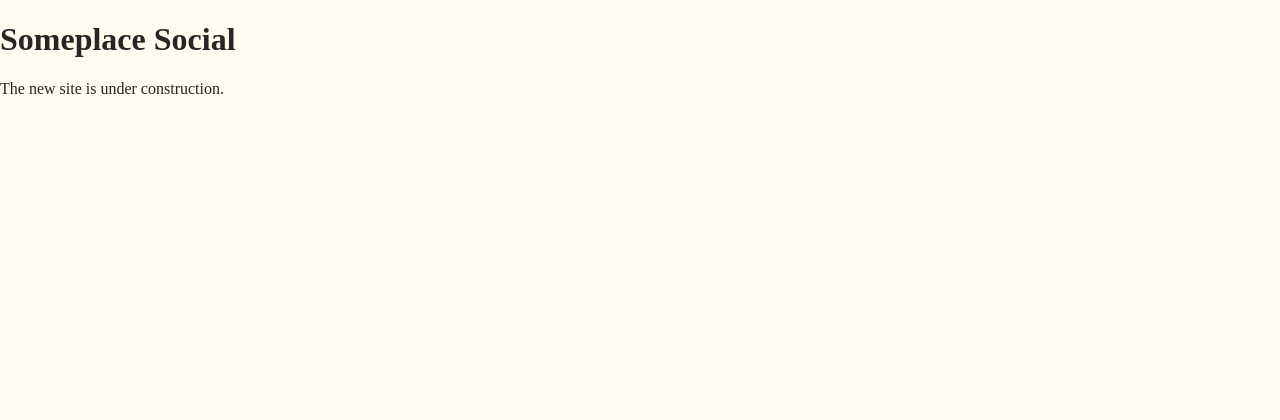
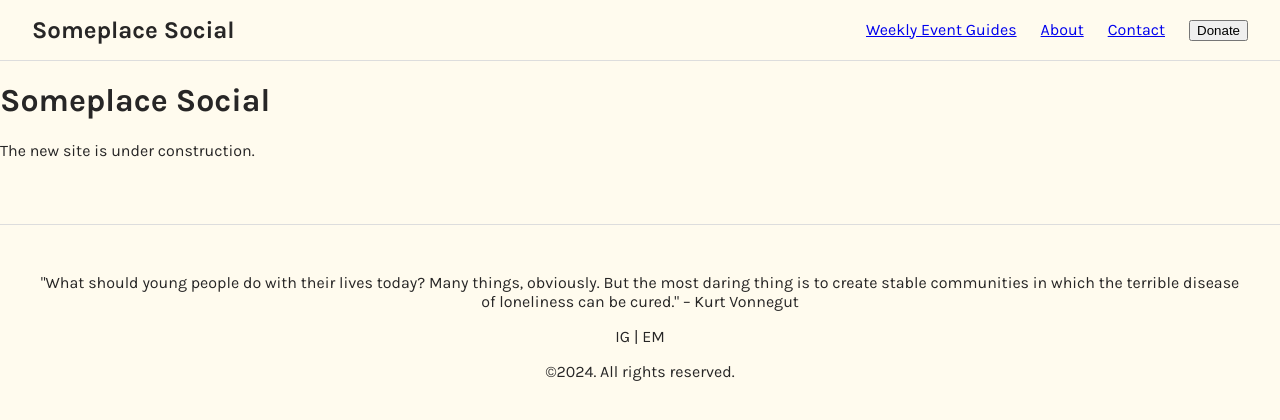
Before and after one commit to someplace-social/someplace_social, a Next.js app: page / in a window 1280 px wide. Shown: the top 420 px of the page. Built offline with nearby package versions, Linux system fonts and the light colour scheme.

Commit message:
feat: Add Karla font and create global Header and Footer components

```diff
--- /dev/null
+++ b/app/components/Footer.tsx
@@ -0,0 +1,19 @@
+const footerStyles: React.CSSProperties = {
+  textAlign: 'center',
+  padding: '2rem',
+  marginTop: '4rem',
+  borderTop: '1px solid #ddd',
+};
+
+export default function Footer() {
+  return (
+    <footer style={footerStyles}>
+      <p>"What should young people do with their lives today? Many things, obviously. But the most daring thing is to create stable communities in which the terrible disease of loneliness can be cured." – Kurt Vonnegut</p>
+      <div>
+        {/* Placeholder for social icons */}
+        <span>IG</span> | <span>EM</span>
+      </div>
+      <p>©2024. All rights reserved.</p>
+    </footer>
+  );
+}
--- /dev/null
+++ b/app/components/Header.tsx
@@ -0,0 +1,32 @@
+import Link from 'next/link';
+
+const headerStyles: React.CSSProperties = {
+  display: 'flex',
+  justifyContent: 'space-between',
+  alignItems: 'center',
+  padding: '1rem 2rem',
+  borderBottom: '1px solid #ddd',
+};
+
+const navStyles: React.CSSProperties = {
+  display: 'flex',
+  gap: '1.5rem',
+};
+
+export default function Header() {
+  return (
+    <header style={headerStyles}>
+      <div>
+        <Link href="/" style={{ textDecoration: 'none', color: 'inherit', fontWeight: 'bold', fontSize: '1.5rem' }}>
+          Someplace Social
+        </Link>
+      </div>
+      <nav style={navStyles}>
+        <Link href="/medellin">Weekly Event Guides</Link>
+        <Link href="/about">About</Link>
+        <Link href="/contact">Contact</Link>
+        <button>Donate</button>
+      </nav>
+    </header>
+  );
+}
--- a/app/layout.tsx
+++ b/app/layout.tsx
@@ -1,5 +1,10 @@
 import type { Metadata } from 'next'
+import { Karla } from 'next/font/google'
 import './globals.css'
+import Header from './components/Header'
+import Footer from './components/Footer'
+
+const karla = Karla({ subsets: ['latin'] })
 
 export const metadata: Metadata = {
   title: 'Someplace Social',
@@ -13,7 +18,11 @@ export default function RootLayout({
 }) {
   return (
     <html lang="en">
-      <body>{children}</body>
+      <body className={karla.className}>
+        <Header />
+        {children}
+        <Footer />
+      </body>
     </html>
   )
 }
```
